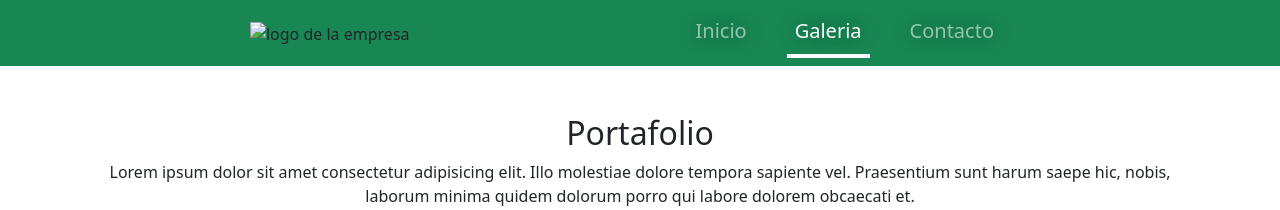
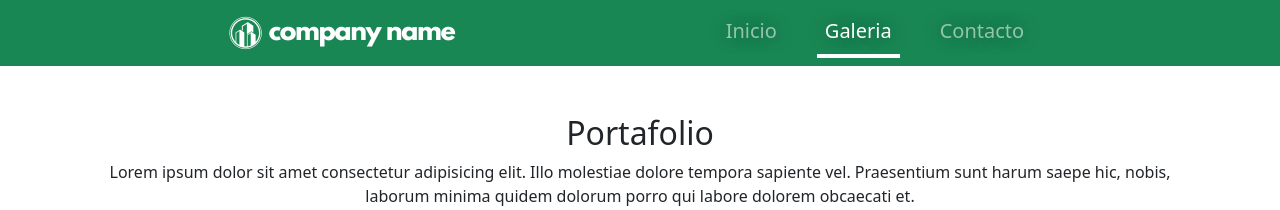
Before and after one commit to adrianelhombre/crea-tu-pagina, a website: page views/galeria.html in a window 1280 px wide. Shown: the top 210 px of the page. Drawn offline with nearby package versions, Linux system fonts and the light colour scheme; the site is published under a folder, as on GitHub Pages, so addresses that start at the root find nothing; files whose address does not match are found by name.

Commit message:
update logo.png

```diff
--- a/views/galeria.html
+++ b/views/galeria.html
@@ -12,7 +12,7 @@
   <body>
 
     <header class="bg-success">
-      <span><img src="/assets/logo.png" alt="logo de la empresa" class="logo"></span>
+      <span><img src="./assets/logo.png" alt="logo de la empresa" class="logo"></span>
       <nav class="navbar navbar-expand-lg" data-bs-theme="dark">
         <div class="container-sm ">
           <button class="navbar-toggler" type="button" data-bs-toggle="collapse" data-bs-target="#navbarNavDropdown" aria-controls="navbarNavDropdown" aria-expanded="false" aria-label="Toggle navigation">
```
